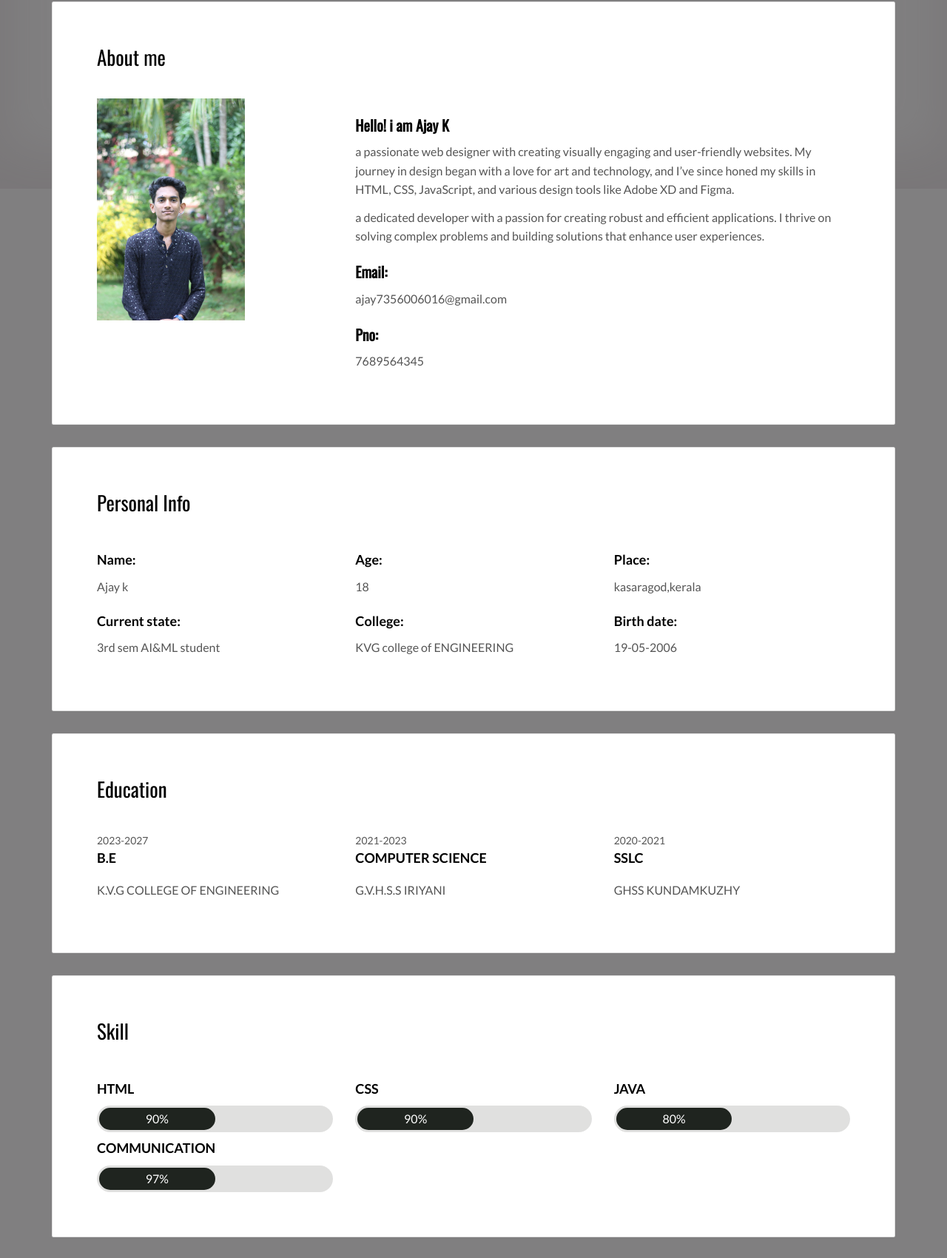
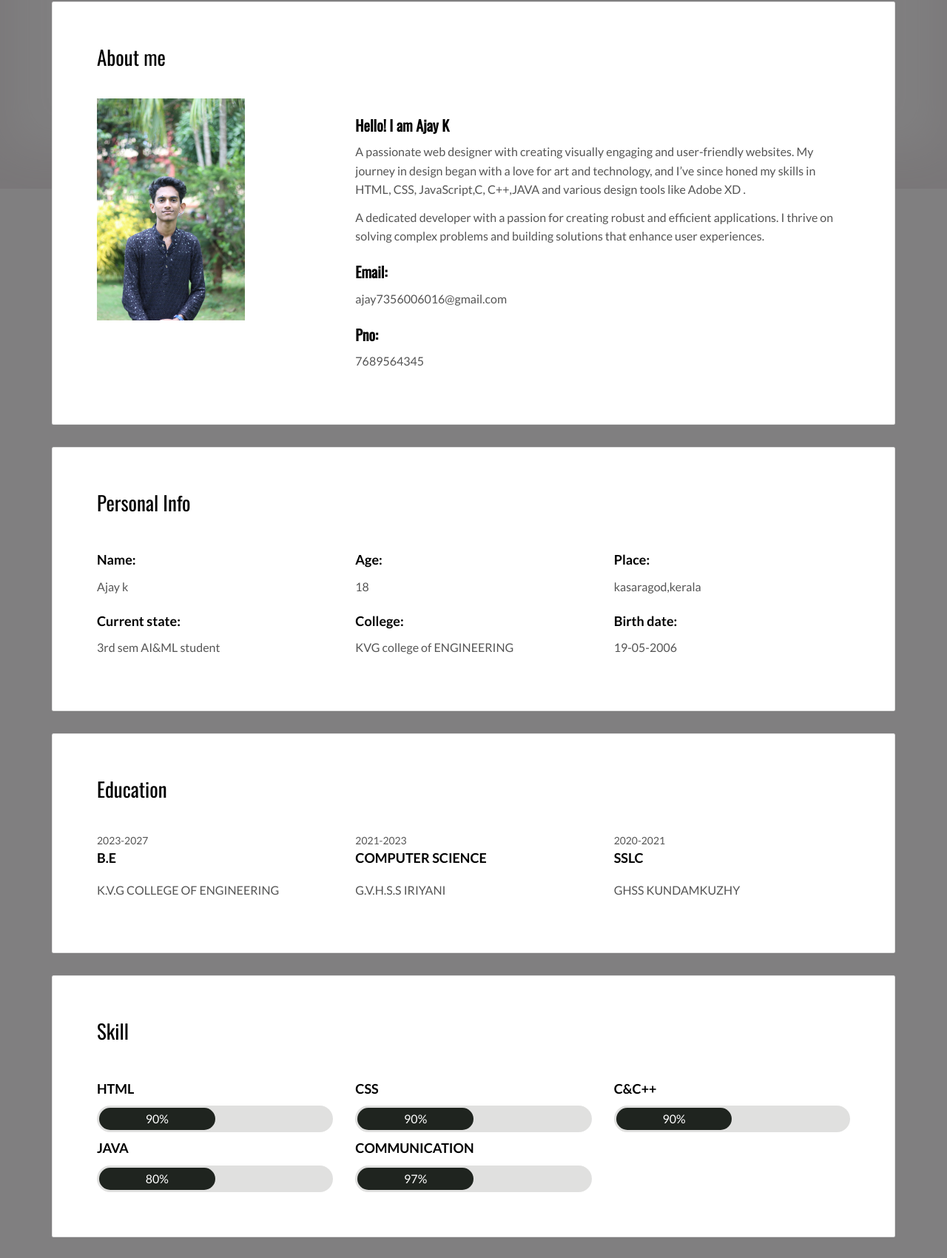
Before and after one commit to anuzzanuzz/portfolio-1, a plain HTML site: page index.html in a window 1280 px wide. Shown: the part 305-2005 px from the top of the page at 74% size. Drawn offline with nearby package versions, Linux system fonts and the light colour scheme; a script that the page names is missing; files whose address does not match are found by name.

Commit message:
Update index.html

```diff
--- a/index.html
+++ b/index.html
@@ -81,9 +81,9 @@
                 <p><img src="AJAY.jpeg" class="img-responsive" alt="" width="200" height="100"></p>
               </div>
               <div class="col-md-8">
-              <h3><b>Hello! i am Ajay K</b></h3>
-              <p>a passionate web designer with creating visually engaging and user-friendly websites. My journey in design began with a love for art and technology, and I’ve since honed my skills in HTML, CSS, JavaScript, and various design tools like Adobe XD and Figma.</p>
-              <p> a dedicated developer with a passion for creating robust and efficient applications. I thrive on solving complex problems and building solutions that enhance user experiences.</p>
+              <h3><b>Hello! I am Ajay K</b></h3>
+              <p>A passionate web designer with creating visually engaging and user-friendly websites. My journey in design began with a love for art and technology, and I’ve since honed my skills in HTML, CSS, JavaScript,C, C++,JAVA and various design tools like Adobe XD .</p>
+              <p> A dedicated developer with a passion for creating robust and efficient applications. I thrive on solving complex problems and building solutions that enhance user experiences.</p>
               <h3><b>Email:</b></h3>
 										<p>ajay7356006016@gmail.com</p>
               <h3><b>Pno:</b></h3>
@@ -202,6 +202,14 @@
                 </div>
                 </div>
               </div>
+	      <div class="col-md-4">
+                <div class="Skill-experience">
+                  <h3 class="h5">C&C++ <small></small></h3>
+                  <div class="progress-container">
+                    <div class="progress-bar">90%</div>
+                </div>
+                </div>
+	      </div>
               <div class="col-md-4">
                 <div class="Skill-experience">
 		<h3 class="h5">JAVA<small></small></h3>
```
